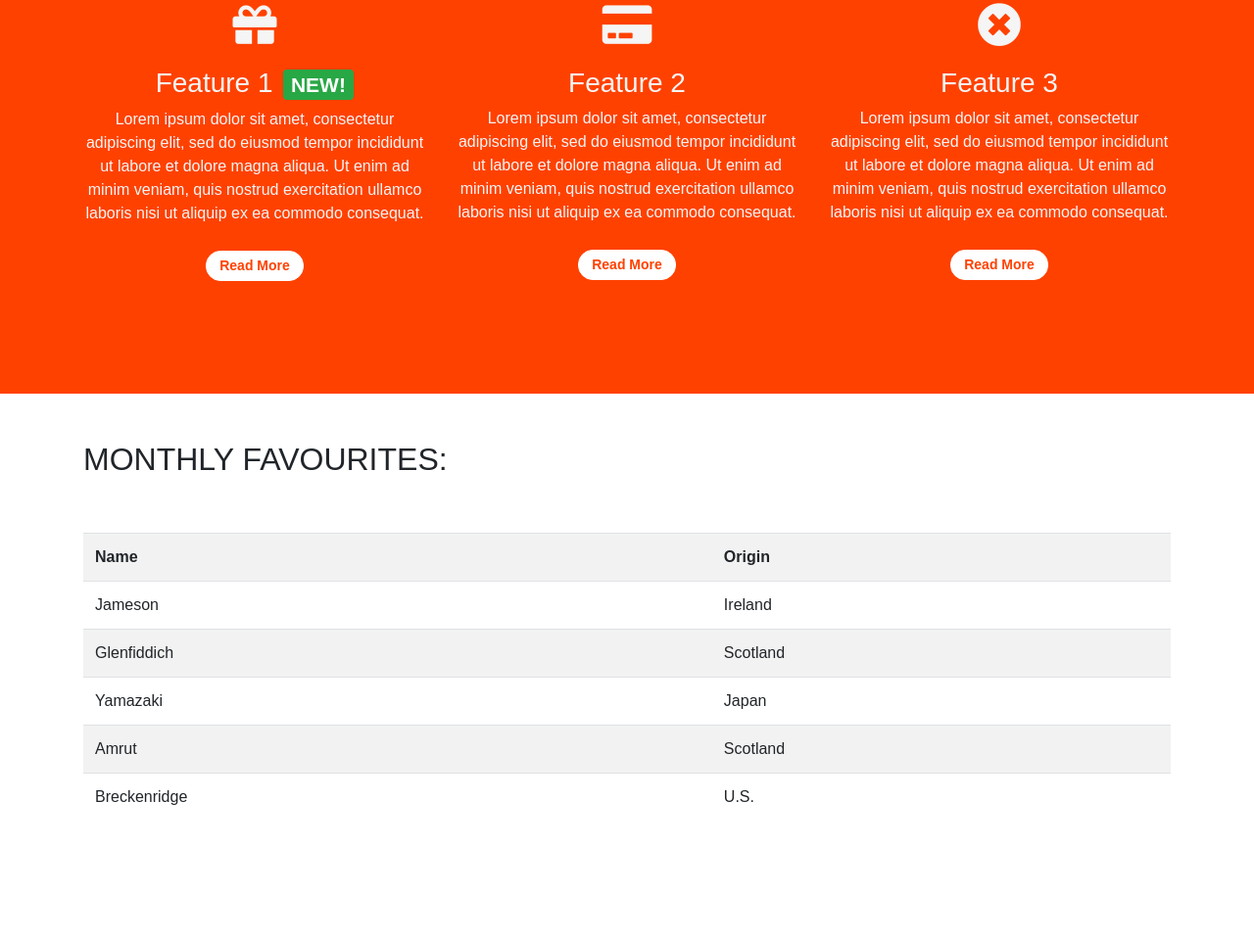
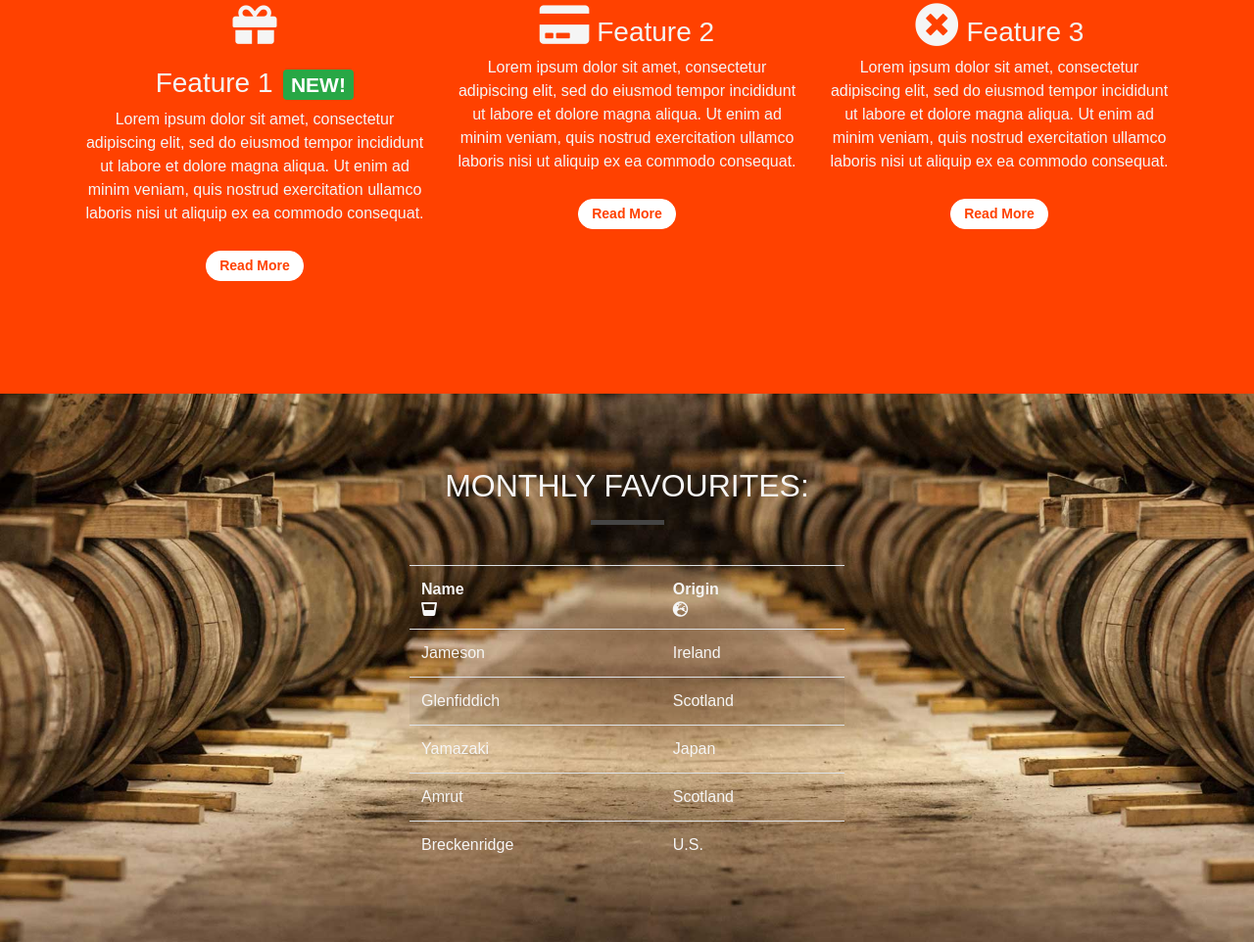
Before and after one commit to jonathanmeaney-lmk/may_16-Bootsrap_Intro, a plain HTML site: page index.html in a window 1280 px wide. Shown: the part 1320-2282 px from the top of the page at 98% size. Before the commit the page ends 2174 px from the top, so only its background shows below. Drawn offline with nearby package versions, Linux system fonts and the light colour scheme; a web font is replaced by a local one.

Commit message:
table styled

```diff
--- a/css/style.css
+++ b/css/style.css
@@ -9,6 +9,14 @@
      background-color: #ff4100;
 
      color: whitesmoke
+}
+
+.container-wrapper--table {
+    background: url("../images/whisky-cask.jpg") no-repeat bottom right fixed;
+    -webkit-background-size: cover;
+    -moz-background-size: cover;
+    -o-background-size: cover;
+    background-size: cover;
 }
 
 .alert-container .col-12 {
@@ -199,3 +207,17 @@
 .quotes .page-header {
     margin-bottom: 25px;
 }
+
+.monthly-favourites .page-header {
+    margin-bottom: 25px;
+    color: whitesmoke;
+
+}
+
+.table {
+    width: 40%;
+    margin-bottom: 1rem;
+    background-color: transparent;
+    margin: 0 auto;
+    color: whitesmoke;
+}
--- a/index.html
+++ b/index.html
@@ -135,14 +135,14 @@
                             </div>
                             <div class="col-12 col-md-6 col-lg-4">
                                     <div class="feature">
-                                        <h3><i class="fas fa-credit-card d-none d-sm-block"></i> Feature 2</h3>
+                                        <h3><i class="fas fa-credit-card d-none d-sm-inline"></i> Feature 2</h3>
                                         <p>Lorem ipsum dolor sit amet, consectetur adipiscing elit, sed do eiusmod tempor incididunt ut labore et dolore magna aliqua. Ut enim ad minim veniam, quis nostrud exercitation ullamco laboris nisi ut aliquip ex ea commodo consequat.</p>
                                         <p> <a class="btn btn-sm btn-light" href="">Read More</a></p>
                                     </div>
                             </div>
                             <div class="col-12 d-md-none d-lg-block col-lg-4">
                                     <div class="feature">
-                                        <h3><i class="fas fa-times-circle d-none d-sm-block"></i> Feature 3</h3>
+                                        <h3><i class="fas fa-times-circle d-none d-sm-inline"></i> Feature 3</h3>
                                         <p>Lorem ipsum dolor sit amet, consectetur adipiscing elit, sed do eiusmod tempor incididunt ut labore et dolore magna aliqua. Ut enim ad minim veniam, quis nostrud exercitation ullamco laboris nisi ut aliquip ex ea commodo consequat.</p>
                                         <p><a class="btn btn-sm btn-light" href="">Read More</a></p>
                                     </div>
@@ -154,17 +154,19 @@
         <!-- /.features -->
 
         <!-- Monthly Favourites -->
-        <div class="container">
+        <div class="container-wrapper container-wrapper--table">
+            <div class="container table-container content-container">
             <section class="monthly-favourites">
                     <div class="row">
-                    <div class="col-12 my-5">
+                        <div class="col-12 page-header">
                             <h2 class="text-uppercase">Monthly Favourites:</h2>
+                            <hr class="block-divider block-divider--short">
                         </div>
                     </div>
                 <table class="table table-striped">
                     <tr>
-                     <th>Name</th>
-                     <th>Origin</th>
+                        <th>Name <i class="fas fa-glass-whiskey d-none d-sm-block"></i></th>
+                        <th>Origin <i class="fas fa-globe-europe d-none d-sm-block"></i></th>
                     </tr>
                     <tr>
                         <td>Jameson</td>
@@ -188,6 +190,7 @@
                     </tr>
                 </table>
                 </section>
+            </div>
         </div>
         <!-- /.monthly favourites -->
 
```
Also changed, not shown: images/whisky-cask.jpg (added). Lines whose indentation alone changed are shown as unchanged.
